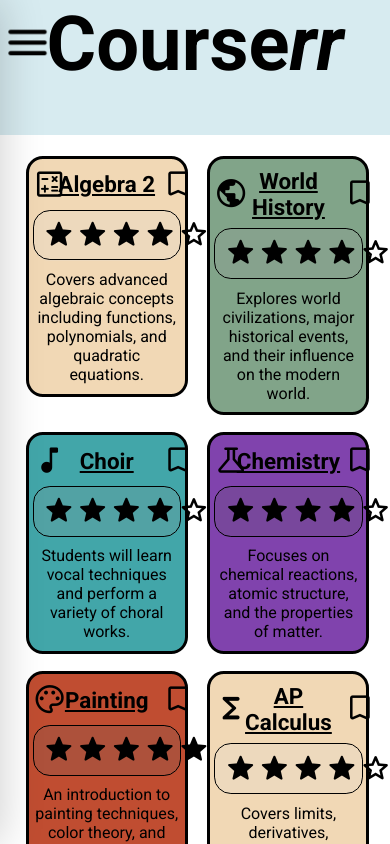
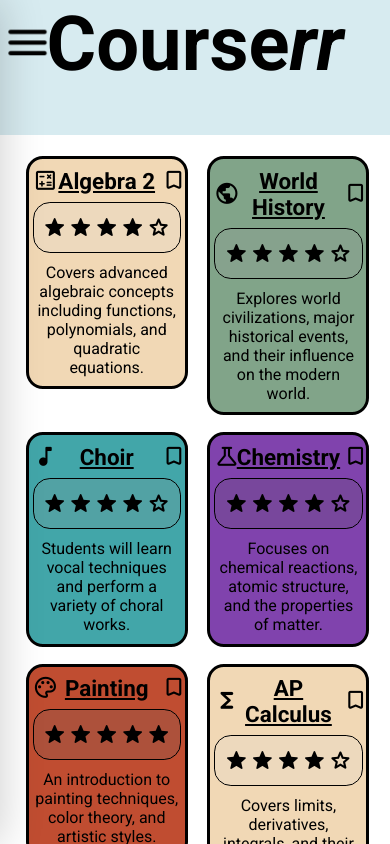
Before and after one commit to Anirudh4Neutrino/RateMyClass, a plain HTML site: page src/index.html in a window 390 px wide. Drawn offline with nearby package versions, Linux system fonts and the light colour scheme.

Commit message:
Update index.html

```diff
--- a/src/index.html
+++ b/src/index.html
@@ -147,6 +147,11 @@ md-filter-chip {
   'opsz' 48;
   font-size: 4vh;
 }
+ @media (max-width:768px) {
+  .material-symbols-rounded {
+  font-size: 3vh;
+}
+}
 </style>
 
 </head>
```
